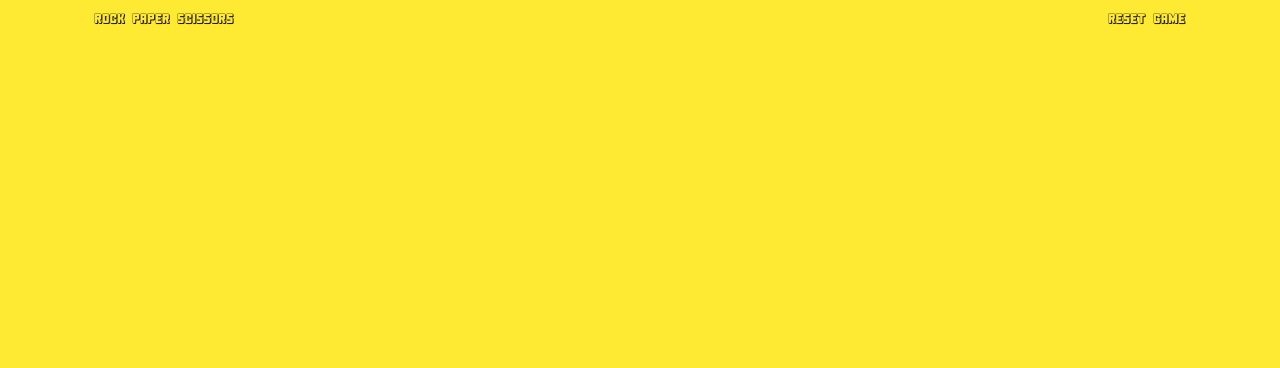
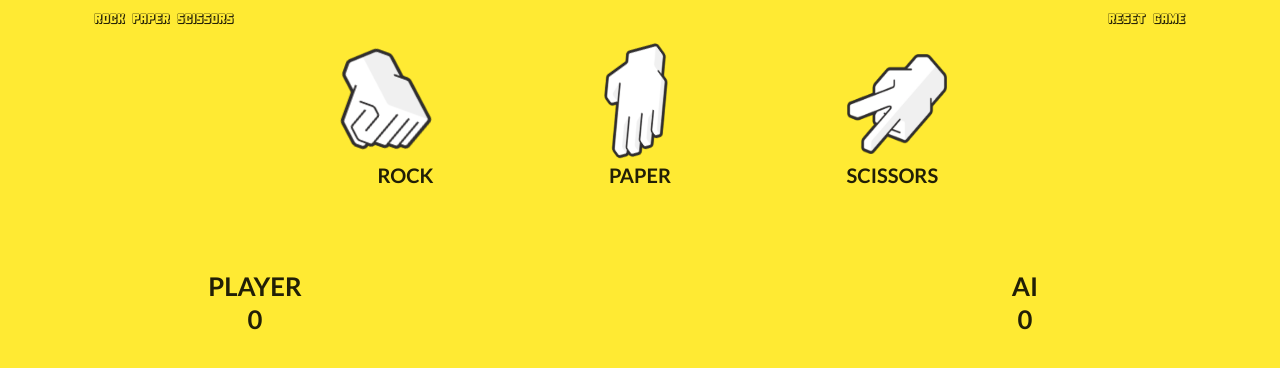
Before and after one commit to sundqvistjohan/rock-paper-scissors, a React (Create React App) app: page /rockpaperscissors in a window 1280 px wide. Shown: the top 368 px of the page. Built offline with nearby package versions, Linux system fonts and the light colour scheme.

Commit message:
change link href

```diff
--- a/src/App.js
+++ b/src/App.js
@@ -10,7 +10,7 @@ function App() {
       <Route path="/" render={(props) => (props.location.pathname !== "/") && <Header />}></Route>
       <Switch>
         <Route exact path='/' component={Landing}></Route>
-        <Route exact path='/rps' component={RockPaperScissors}></Route>
+        <Route exact path='/rockpaperscissors' component={RockPaperScissors}></Route>
       </Switch>
     </div>
   );
--- a/src/Landing.jsx
+++ b/src/Landing.jsx
@@ -1,10 +1,8 @@
 import React from "react"
-import rock from "./img/rock.png"
 
 const Landing = () => {
     return (
         <div className='ui main container'>
-            {/* <img src={rock} width="200px"/> */}
             <div className="landing header">
                 ROCK<br></br> PAPER<br></br> SCISSORS
                 </div>
@@ -17,7 +15,7 @@ const Landing = () => {
                 3. Scissors beats paper<br></br>
             </div>
             <div className="link">
-                <a href="/rps">PLAY</a>
+                <a href="/rockpaperscissors">PLAY</a>
             </div>
         </div>
     )
```
